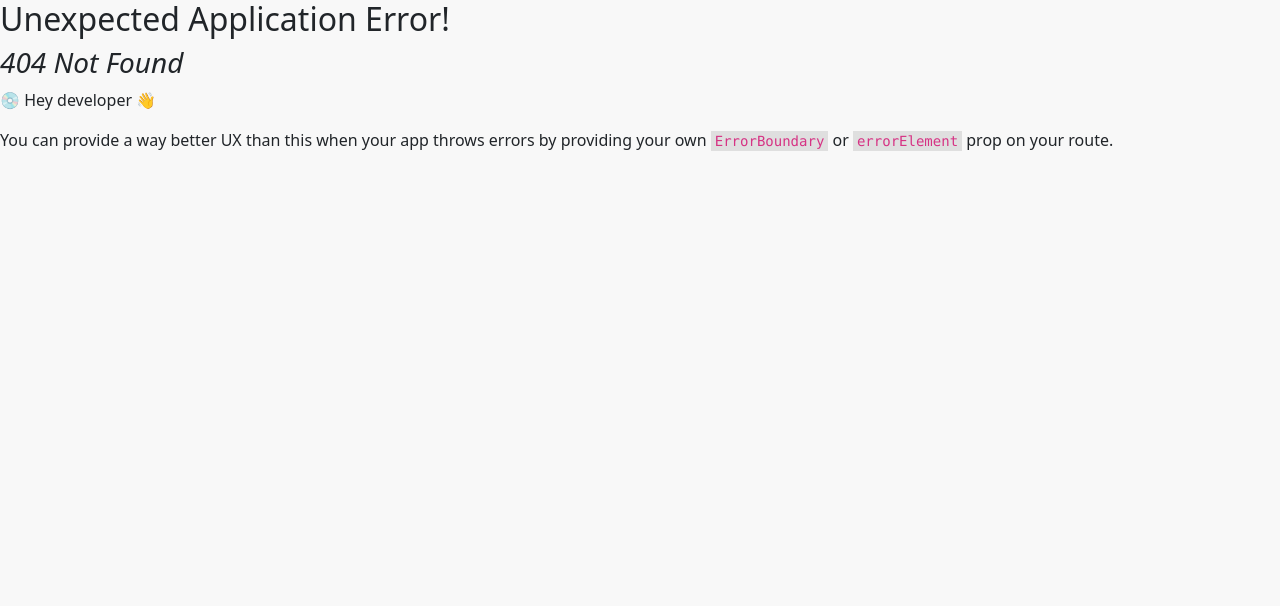
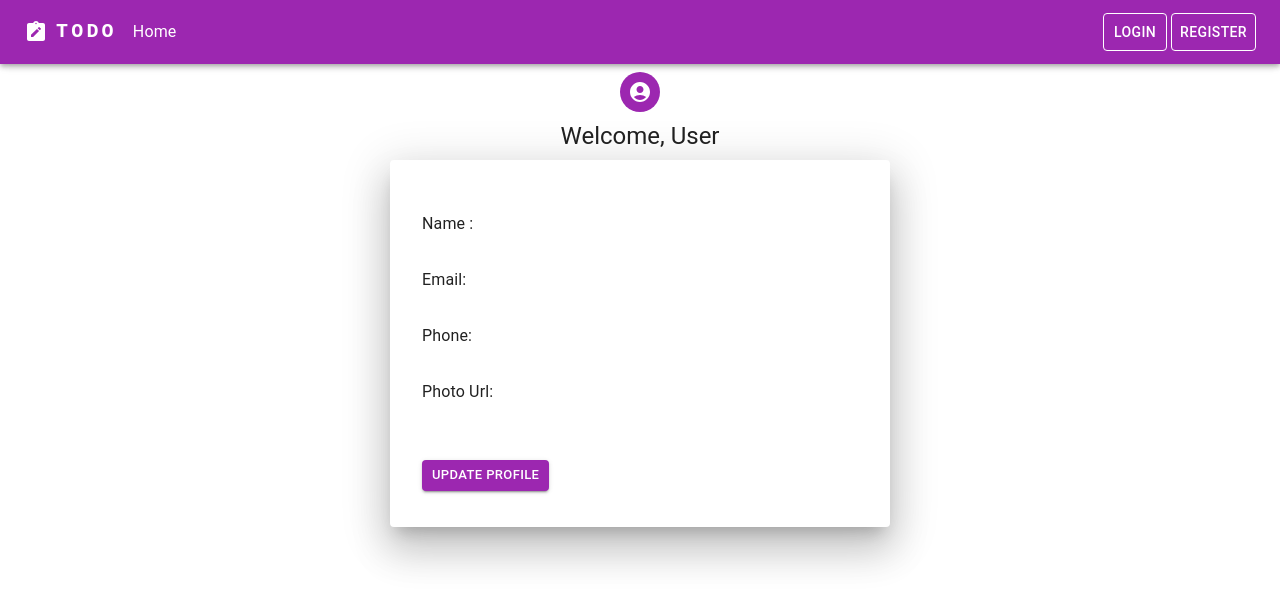
Before and after one commit to aqibnawazdev/react-firebase-todo, a React (Vite) app: page /profile in a window 1280 px wide. Before the commit this address had no page. Shown: the top 606 px of the page. Built offline with nearby package versions, Linux system fonts and the light colour scheme; no server answers.

Commit message:
implement update profile

```diff
--- a/src/App.jsx
+++ b/src/App.jsx
@@ -5,6 +5,7 @@ import Register from "./components/Register";
 import Todo from "./components/Todo";
 import Login from "./components/Login";
 import ForgotPassword from "./components/ForgotPassword";
+import UserProfile from "./components/UserProfile";
 
 function App() {
   const Layout = () => {
@@ -37,6 +38,10 @@ function App() {
           path: "/passswordreset",
           element: <ForgotPassword />,
         },
+        {
+          path: "/profile",
+          element: <UserProfile />,
+        },
       ],
     },
   ]);
--- a/src/components/NavBar.jsx
+++ b/src/components/NavBar.jsx
@@ -156,7 +156,10 @@ function NavBar() {
             <Box sx={{ flexGrow: 0 }}>
               <Tooltip title="Open settings">
                 <IconButton onClick={handleOpenUserMenu} sx={{ p: 0 }}>
-                  <Avatar alt="Remy Sharp" src="/static/images/avatar/2.jpg" />
+                  <Avatar
+                    alt="Remy Sharp"
+                    src={user.providerData[0].photoURL}
+                  />
                 </IconButton>
               </Tooltip>
               <Menu
@@ -179,7 +182,9 @@ function NavBar() {
                   <Typography textAlign="center">Setting</Typography>
                 </MenuItem>
                 <MenuItem onClick={handleCloseUserMenu}>
-                  <Typography textAlign="center">Profile</Typography>
+                  <Link className="link" to="/profile">
+                    <Typography textAlign="center">Profile</Typography>
+                  </Link>
                 </MenuItem>
                 <MenuItem onClick={handleLogout}>
                   <Typography textAlign="center">
--- /dev/null
+++ b/src/components/UserProfile.jsx
@@ -0,0 +1,149 @@
+import * as React from "react";
+import Avatar from "@mui/material/Avatar";
+import Button from "@mui/material/Button";
+import CssBaseline from "@mui/material/CssBaseline";
+import TextField from "@mui/material/TextField";
+import Grid from "@mui/material/Grid";
+import Box from "@mui/material/Box";
+import Typography from "@mui/material/Typography";
+import Container from "@mui/material/Container";
+import { createTheme, ThemeProvider } from "@mui/material/styles";
+import { Link } from "react-router-dom";
+import Paper from "@mui/material/Paper";
+import Modal from "@mui/material/Modal";
+
+import { styled } from "@mui/material/styles";
+import { AccountCircle, Email } from "@mui/icons-material";
+import { getAuth, onAuthStateChanged, updateProfile } from "firebase/auth";
+import { useNavigate } from "react-router-dom";
+import { ToastContainer, toast } from "react-toastify";
+import "react-toastify/dist/ReactToastify.css";
+
+import { useEffect, useState } from "react";
+const defaultTheme = createTheme();
+
+export default function UserProfile() {
+  const [user, setUser] = React.useState({});
+
+  const { displayName } = user;
+  const { email } = user;
+  const { phoneNumber } = user;
+  const { photoURL } = user;
+
+  const auth = getAuth();
+  const navigate = useNavigate();
+
+  useEffect(() => {
+    onAuthStateChanged(auth, (user) => {
+      if (user) {
+        const userdata = user.providerData[0];
+        setUser(userdata);
+      } else {
+        // User is signed out
+      }
+    });
+  }, []);
+
+  const showToastMessage = (message) => {
+    if (message === "Updated Successfully") {
+      toast.success(message, {
+        position: "top-right",
+        autoClose: 3000,
+        hideProgressBar: false,
+        closeOnClick: true,
+        pauseOnHover: true,
+        progress: undefined,
+      });
+    } else {
+      toast.error(message, {
+        position: "top-right",
+        autoClose: 3000,
+        hideProgressBar: false,
+        closeOnClick: true,
+        pauseOnHover: true,
+        progress: undefined,
+      });
+    }
+  };
+
+  const handleUpdate = (e) => {
+    e.preventDefault();
+    const auth = getAuth();
+    updateProfile(auth.currentUser, {
+      displayName: "Aqib Nawaz",
+      photoURL: "https://avatars.githubusercontent.com/u/65488916?v=4",
+      phoneNumber: "03334343430",
+    })
+      .then(() => {
+        showToastMessage("Updated Successfully");
+      })
+      .catch((error) => {
+        showToastMessage(error.message);
+      });
+  };
+  return (
+    <ThemeProvider theme={defaultTheme}>
+      <Container
+        component="main"
+        maxWidth="xs"
+        sx={{
+          marginTop: 8,
+          display: "flex",
+          flexDirection: "column",
+          alignItems: "center",
+        }}
+      >
+        <Avatar sx={{ m: 1, bgcolor: "secondary.main" }} src={photoURL}>
+          <AccountCircle />
+        </Avatar>
+        <Typography component="h1" variant="h5">
+          Welcome, {displayName ? displayName : "User"}
+        </Typography>
+        <CssBaseline />
+        <Paper
+          elevation={24}
+          component="form"
+          onSubmit={(e) => handleUpdate(e)}
+          noValidate
+          sx={{ mt: 1 }}
+        >
+          <Grid
+            container
+            width={"100%"}
+            direction={"column"}
+            alignContent="start"
+            spacing={4}
+            sx={{ marginBottom: "20px", marginTop: "20px", marginLeft: "0px" }}
+          >
+            <Grid item>Name : {displayName}</Grid>
+            <Grid item>Email: {email}</Grid>
+            <Grid item>Phone: {phoneNumber}</Grid>
+            <Grid item>Photo Url: {photoURL}</Grid>
+            <Grid item>
+              <Button
+                variant="contained"
+                size="small"
+                color="secondary"
+                sx={{ mt: 3, mb: 2 }}
+                type="submit"
+              >
+                Update Profile
+              </Button>
+            </Grid>
+          </Grid>
+        </Paper>
+        <ToastContainer />
+      </Container>
+    </ThemeProvider>
+  );
+}
+const Item = styled(Paper)(({ theme }) => ({
+  backgroundColor: theme.palette.mode === "dark" ? "#1A2027" : "#fff",
+  ...theme.typography.body2,
+  padding: theme.spacing(1),
+  textAlign: "center",
+  color: theme.palette.text.secondary,
+  fontSize: 16,
+  fontWeight: "bold",
+  cursor: "pointer",
+}));
```
